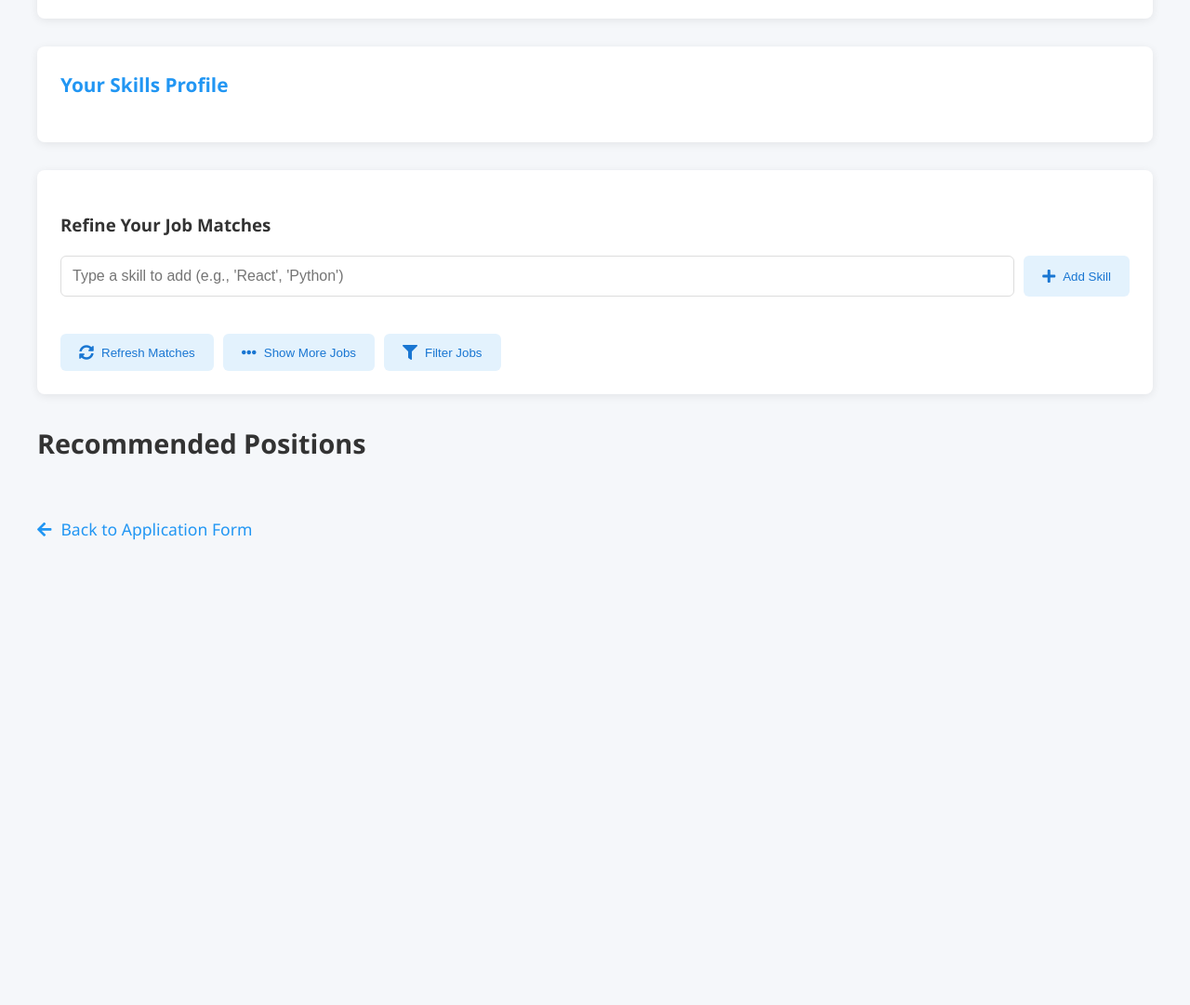
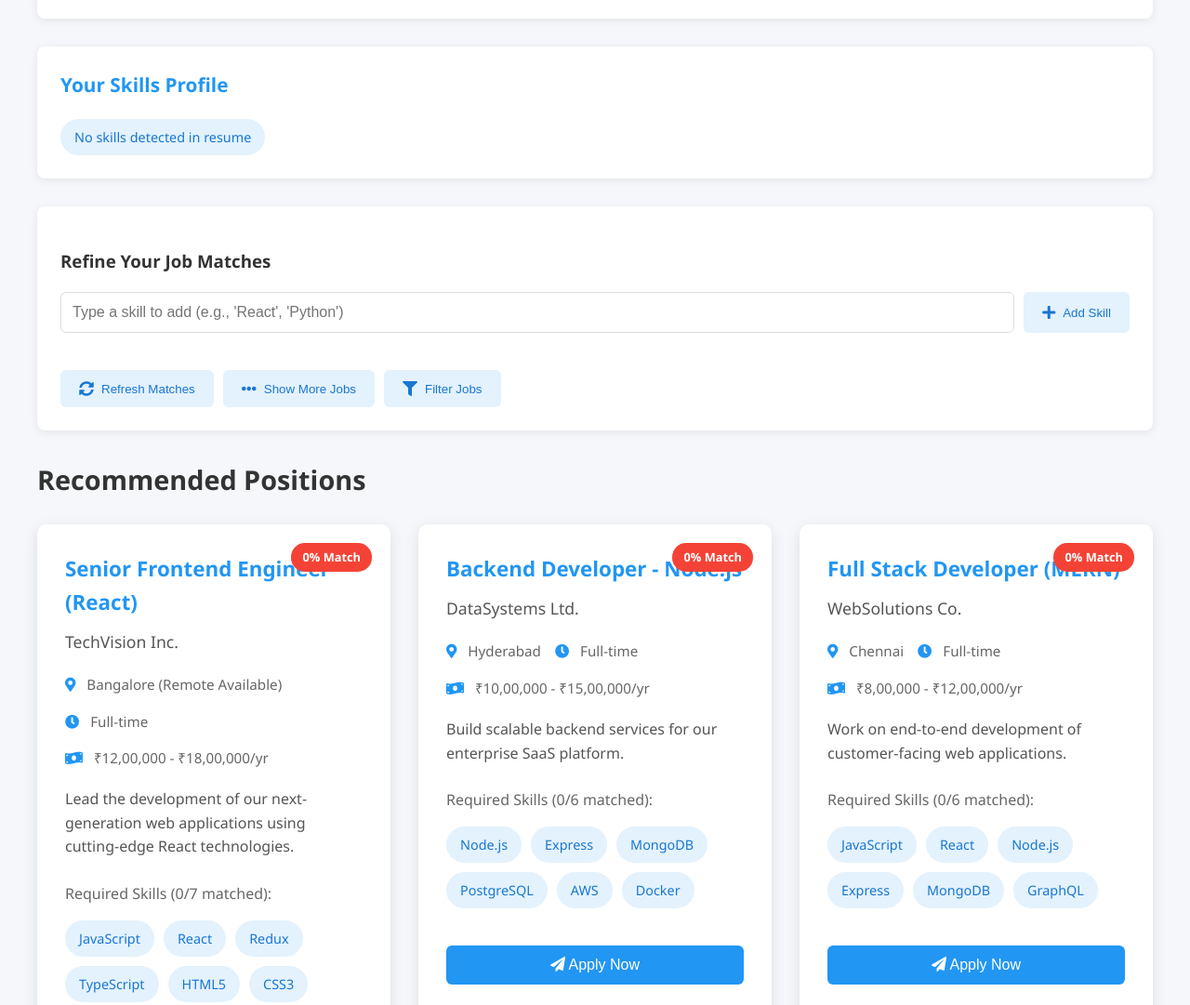
Before and after one commit to Karthikkarthikr/Job-Portal, a plain HTML site: page job-listing.html in a window 1280 px wide. Shown: the part 440-1521 px from the top of the page at 93% size. Before the commit the page ends 1044 px from the top, so only its background shows below. Drawn offline with nearby package versions, Linux system fonts and the light colour scheme.

Commit message:
Update job-listing.html

```diff
--- a/job-listing.html
+++ b/job-listing.html
@@ -357,7 +357,7 @@
             userSelectedSkills.forEach(skill => {
                 const tag = document.createElement('span');
                 tag.className = 'skill-tag';
-                tag.innerHTML = ${skill}<span class="remove-skill" data-skill="${skill}"><i class="fas fa-times"></i></span>;
+                tag.innerHTML = `${skill}<span class="remove-skill" data-skill="${skill}"><i class="fas fa-times"></i></span>`;
                 container.appendChild(tag);
             });
 
@@ -443,7 +443,7 @@
 
             jobsToShow.forEach(job => {
                 const jobCard = document.createElement('div');
-                jobCard.className = job-card ${job.matchPercentage > 50 ? 'matched' : ''};
+                jobCard.className = `job-card ${job.matchPercentage > 50 ? 'matched' : ''}`;
 
                 jobCard.innerHTML = `
                     <div class="match-percentage" style="background-color: ${getPercentageColor(job.matchPercentage)}">${job.matchPercentage}% Match</div>
@@ -460,7 +460,7 @@
                         <div class="skills-list">
                             ${job.skills.map(skill => {
                                 const isMatched = job.matchingSkills.includes(skill);
-                                return <span class="skill" style="${isMatched ? 'background: #c8e6c9; color: #2e7d32;' : ''}">${skill}</span>;
+                                return `<span class="skill" style="${isMatched ? 'background: #c8e6c9; color: #2e7d32;' : ''}">${skill}</span>`;
                             }).join('')}
                         </div>
                     </div>
```
